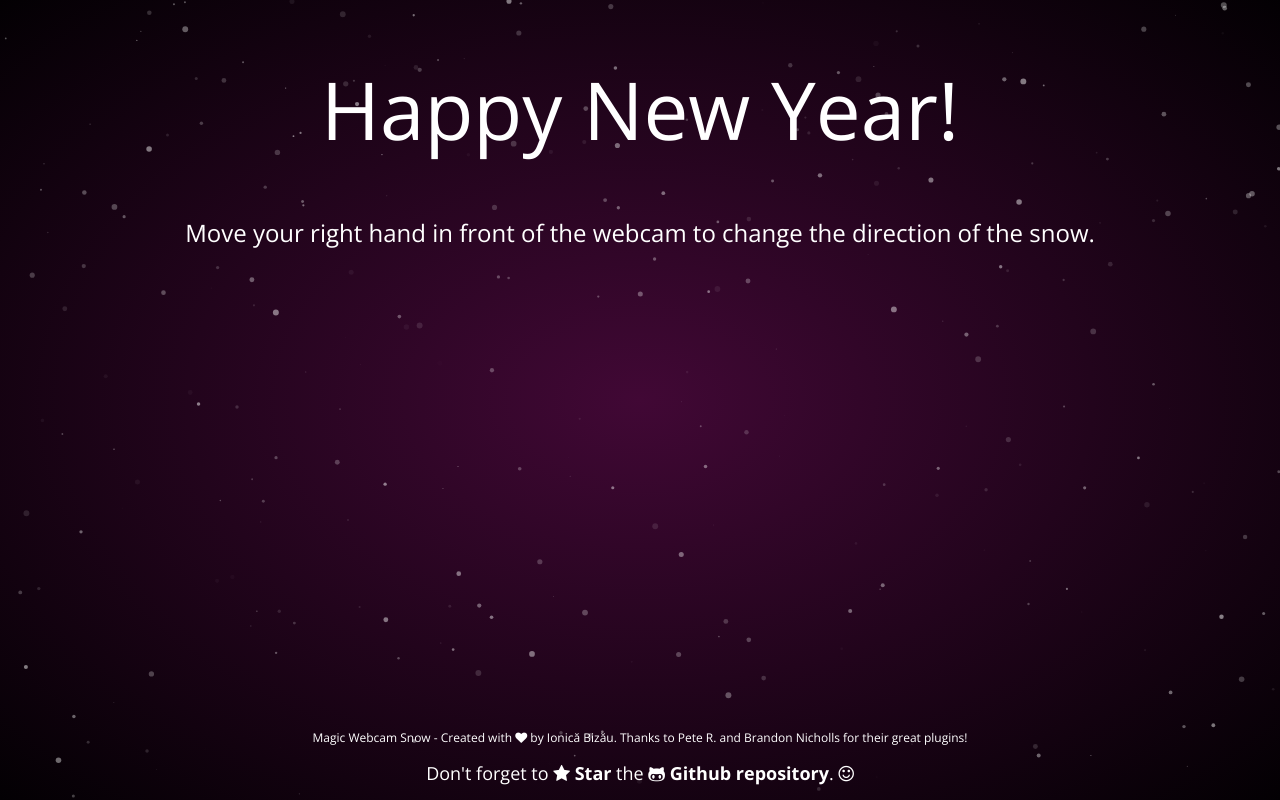
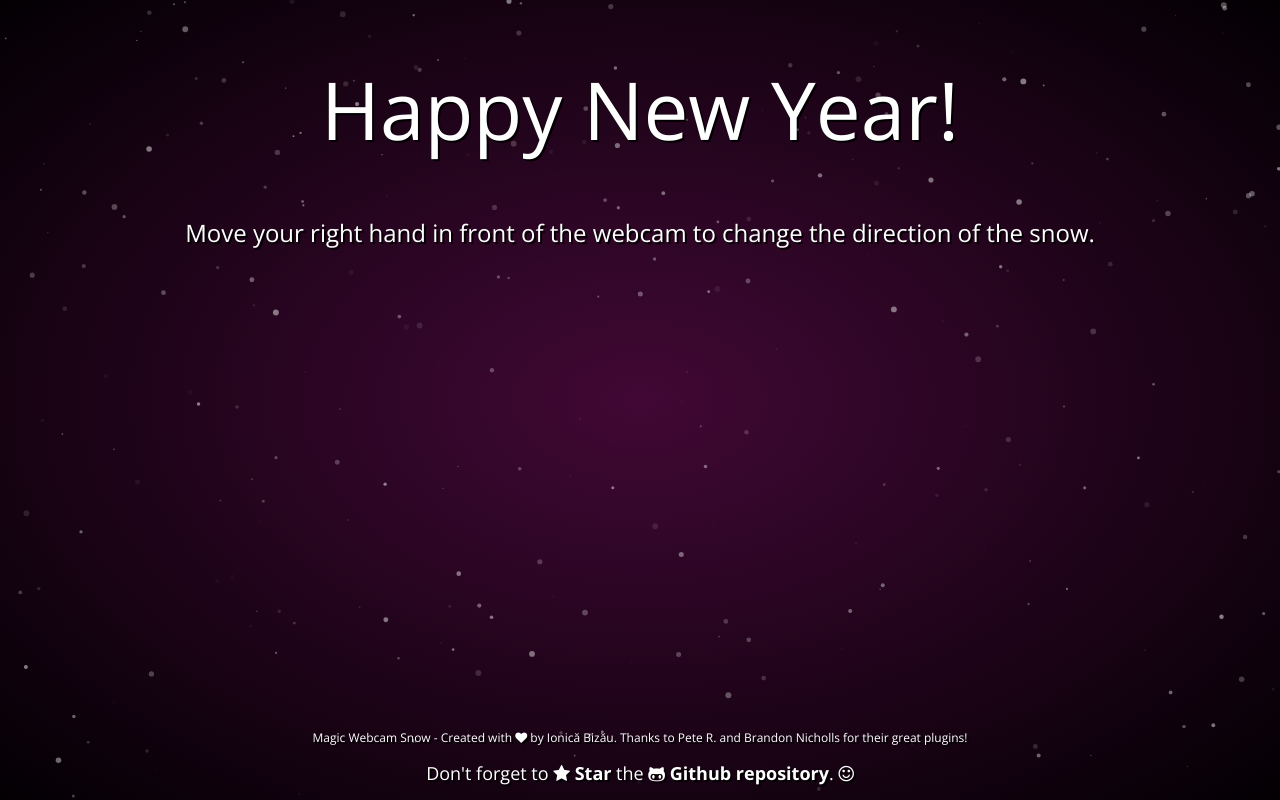
Before and after one commit to IonicaBizau/webcam-snow, a plain HTML site: page public/index.html in a window 1280 px wide. Drawn offline with nearby package versions, Linux system fonts and the light colour scheme.

Commit message:
text shaddow

```diff
--- a/public/style.css
+++ b/public/style.css
@@ -7,6 +7,7 @@ body {
     background: -moz-radial-gradient(center, ellipse cover, #410835 0%, #030003 100%); /* FF3.6+ */
     background: -webkit-gradient(radial, center center, 0px, center center, 100%, color-stop(0%,#410835), color-stop(100%,#030003)); /* Chrome,Safari4+ */
     background: -webkit-radial-gradient(center, ellipse cover, #410835 0%,#030003 100%); /* Chrome10+,Safari5.1+ */
+    text-shadow: 2px 2px 0px black;
     padding: 0;
     text-align: center;
     margin: 0;
```
